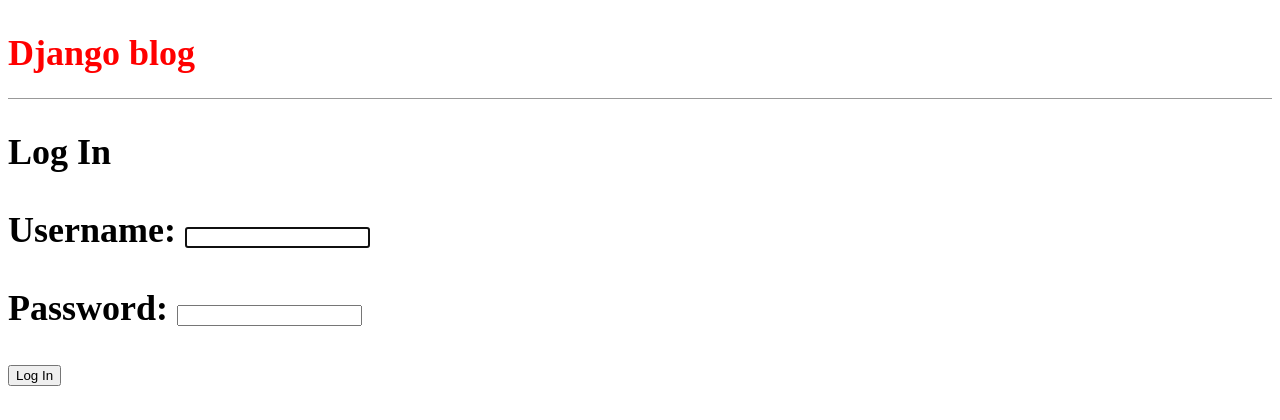
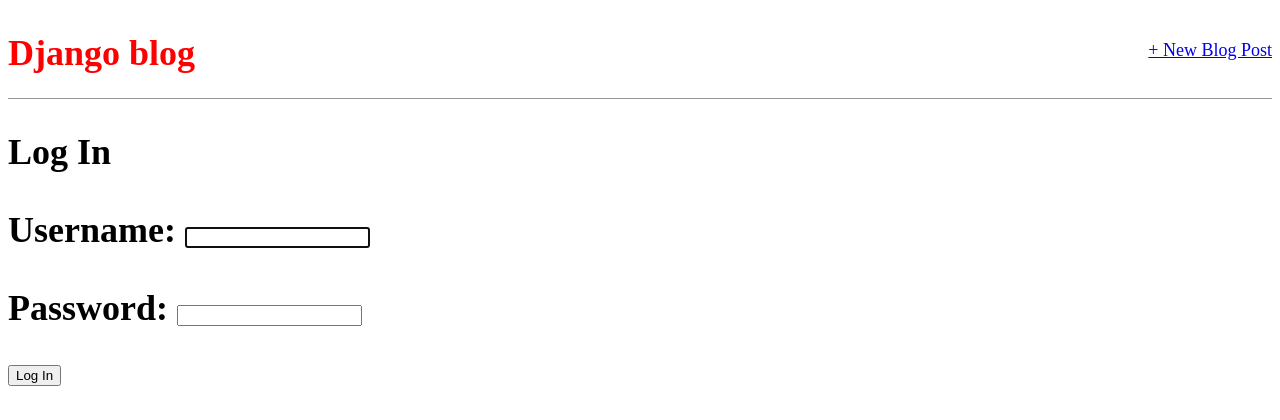
Before and after one commit to hadcode09/f112_cr, a Django app: page /accounts/login/ in a window 1280 px wide. Shown: the top 420 px of the page. Run offline with Django 3.2, Linux system fonts and the light colour scheme; parts of the project's set-up code (start-up, migrations or seed data) failed here and were passed over.

Commit message:
New Update

```diff
--- a/templates/base.html
+++ b/templates/base.html
@@ -12,7 +12,7 @@
                 <h1><a href="{% url 'home' %}">Django blog</a></h1>
             </div>
             <div class="nav-right">
-
+               <a href="{% url 'post_new' %}">+ New Blog Post</a>
             </div>
         </header>
         <div>
```
